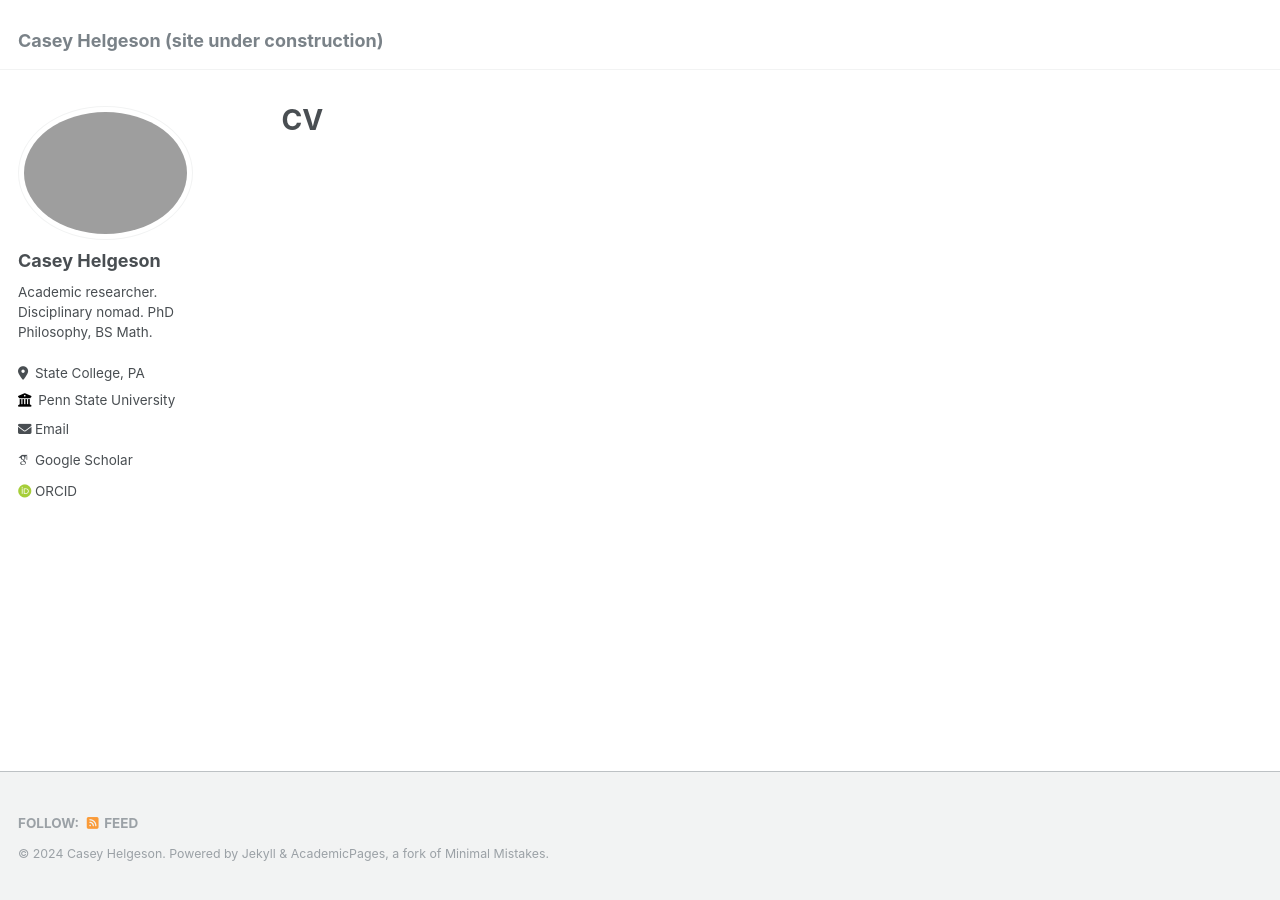
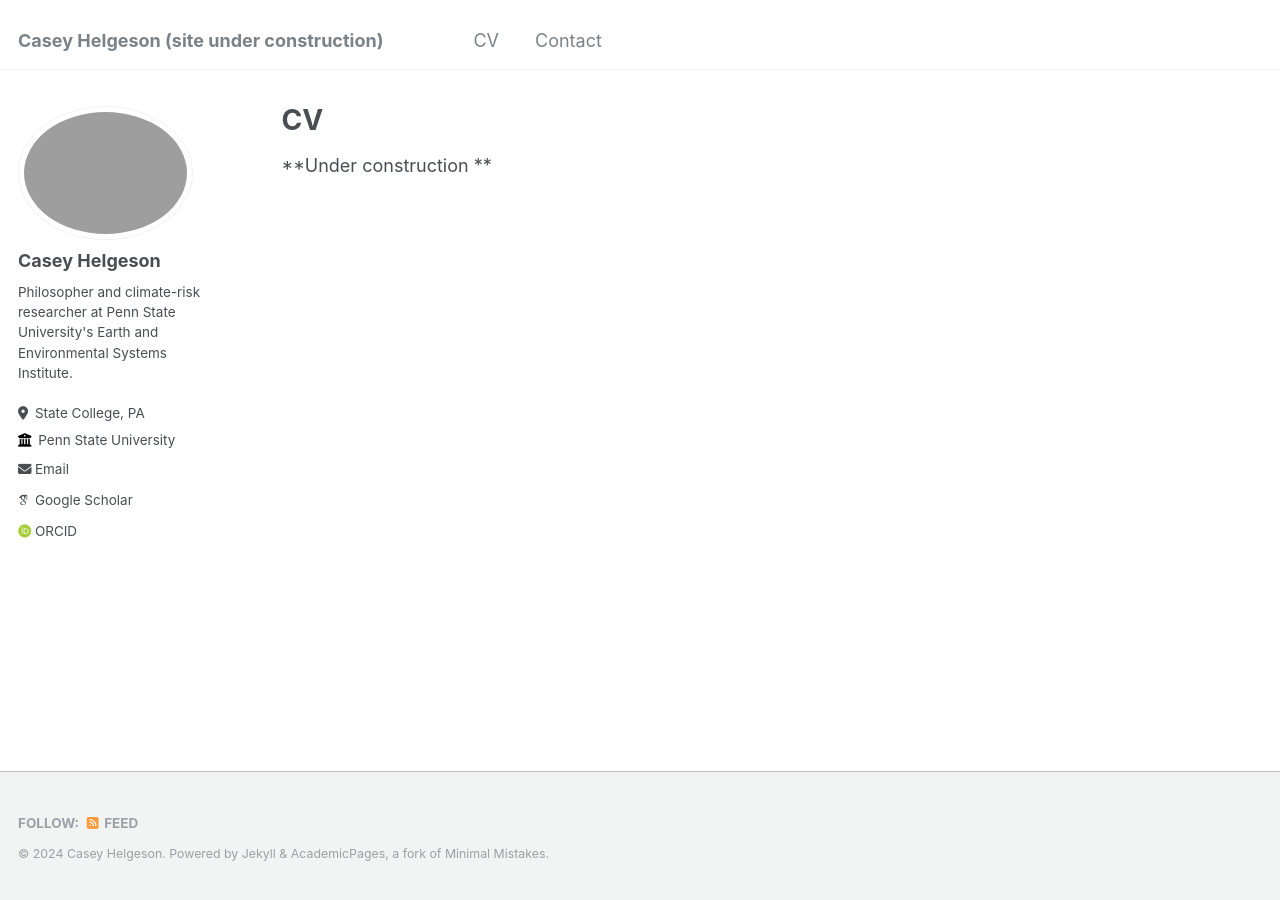
Before and after one commit to caseyhelgeson/caseyhelgeson.github.io, a Jekyll site: the page built from _pages/cv.md, in a window 1280 px wide. Built offline with Jekyll 4.4.1, drawn with Linux system fonts in a browser that asks for light colours; some web fonts are replaced.

Commit message:
add pages

```diff
--- a/_config.yml
+++ b/_config.yml
@@ -24,7 +24,7 @@ author:
   avatar           : "profile.png"
   name             : "Casey Helgeson"
   pronouns         : # example: "she/her"
-  bio              : "Academic researcher. Disciplinary nomad. PhD Philosophy, BS Math."
+  bio              : "Philosopher and climate-risk researcher at Penn State University's Earth and Environmental Systems Institute."
   location         : "State College, PA"
   employer         : "Penn State University"
   uri              : # URL
--- a/_data/navigation.yml
+++ b/_data/navigation.yml
@@ -1,5 +1,12 @@
 # main links links
 main:
+
+  - title: "CV"
+    url: /cv/
+
+  - title: "Contact"
+    url: /contact/
+
   - title: #"Publications"
     url: #/publications/
 
@@ -15,8 +22,5 @@ main:
   - title: #"Blog Posts"
     url: #/year-archive/
 
-  - title: #"CV"
-    url: #/cv/
-
   - title: #"Guide"
     url: #/markdown/
--- a/_pages/cv.md
+++ b/_pages/cv.md
@@ -6,3 +6,6 @@ author_profile: true
 redirect_from:
   - /resume
 ---
+
+**Under construction
+**
```
Also changed, not shown: _pages/contact.md (added, +12 -0 lines).
